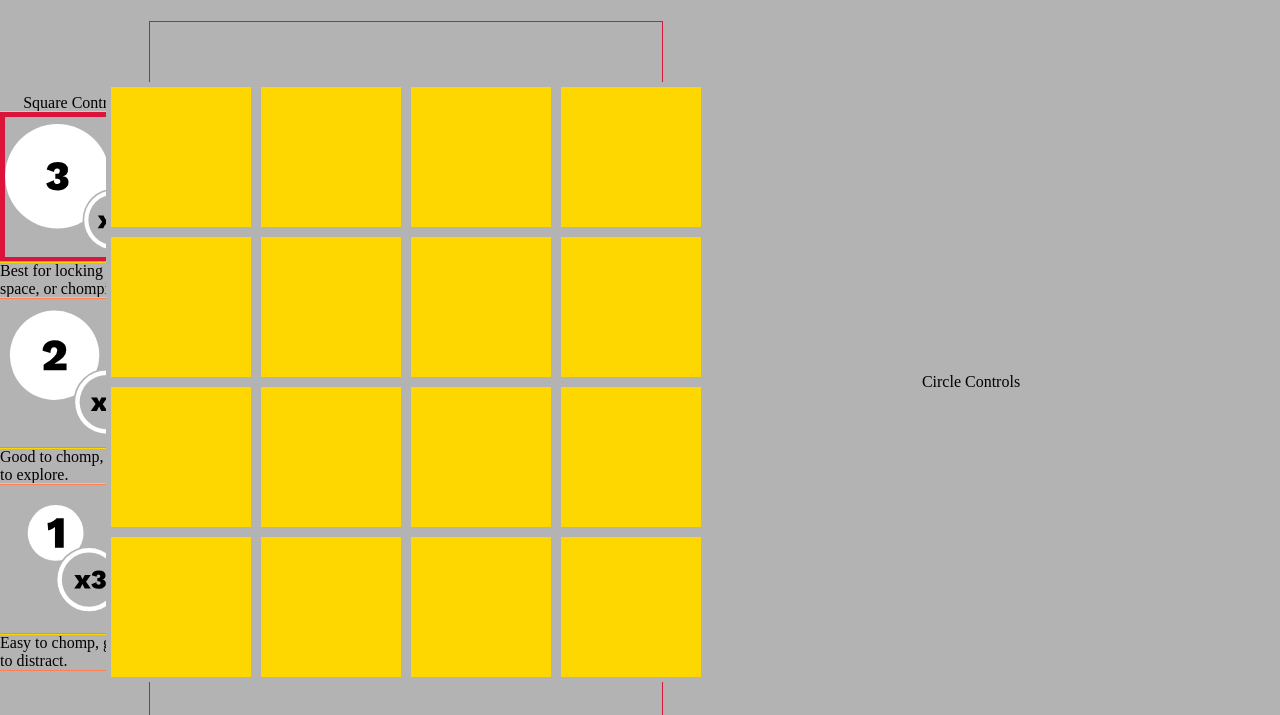
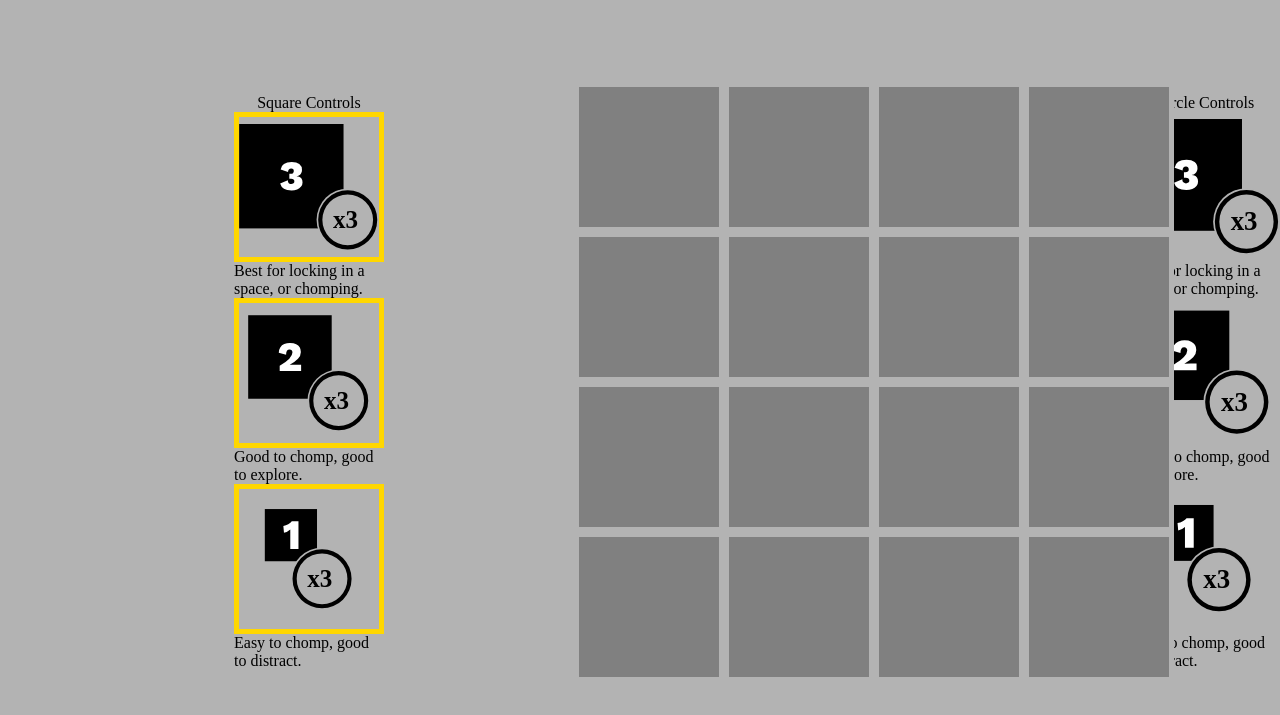
Before and after one commit to PatrickDePuydt/Chomp, a website: page src/index.html in a window 1280 px wide. Both pictures are taken after a click on the element "Chomp". Shown: the part 65-780 px from the top of the page. Drawn offline with Linux system fonts and the light colour scheme.

Commit message:
main: Clean up styles, prepare for re-wiring

```diff
--- a/src/css/base.css
+++ b/src/css/base.css
@@ -5,7 +5,7 @@
 :root {
   /* Swatches */
   --brixton: #B3B3B3;
-  --cold: gold;
+  --cold: grey;
   --kinder: dodgerblue;
   --glow: #CDC7E5;
 
--- a/src/css/components/bg-switcher.css
+++ b/src/css/components/bg-switcher.css
@@ -1,3 +1,2 @@
 [data-component='bg-switcher']  {
-  border: 5px solid crimson !important;
 }
--- a/src/css/components/class-switcher.css
+++ b/src/css/components/class-switcher.css
@@ -1,6 +1,4 @@
-[data-component='class-switcher'] [data-component='switcher-header'] {
-  /* border: 5px solid gold; */
-}
+[data-component='class-switcher'] [data-component='switcher-header'] {}
 
 [data-component='class-switcher'] [data-component='switcher-control'] {
   transition: var(--transition);
@@ -14,10 +12,32 @@
   transform: translateX(85vw);
 }
 
+/* Swell */
+
 [data-component='class-switcher'] [data-component='switcher-control'].SWELL {
   flex: 3;
 }
 
+[data-component='class-switcher'] [data-component='switcher-control'].SWELL button {
+  /* transform: scale(1); */
+  border: 5px solid gold;
+}
+
+[data-component='class-switcher'] [data-component='switcher-control'].SWELL [data-target="piece_directions"] {
+  /* display: flex; */
+}
+
+/* Recede */
+
 [data-component='class-switcher'] [data-component='switcher-control'].RECEDE {
   flex: 1;
 }
+
+[data-component='class-switcher'] [data-component='switcher-control'].RECEDE button {
+  /* transform: scale(.5); */
+  border: 5px solid crimson;
+}
+
+[data-component='class-switcher'] [data-component='switcher-control'].RECEDE [data-target="piece_directions"] {
+  /* display: none; */
+}
--- a/src/css/controls.css
+++ b/src/css/controls.css
@@ -1,7 +1,6 @@
 /* General */
 
 [data-feature='chomp'] [data-selector='piece'] {
-  outline: 1px solid gold;
   border: none;
   width: var(--cell-size);
   height: var(--cell-size);
@@ -10,12 +9,11 @@
 }
 
 [data-feature='chomp'] [data-target='piece_directions'] {
-  outline: 1px solid coral;
   width: var(--cell-size);
 }
 
 [data-feature='chomp'] [data-family='x3'] {
-  background: url("../images/circle/circle-04.svg");
+  background: url("../images/square/square-04.svg");
   background-repeat: no-repeat;
   background-position-x: center;
   background-position-y: center;
@@ -23,7 +21,7 @@
 }
 
 [data-feature='chomp'] [data-family='x2'] {
-  background: url("../images/circle/circle-05.svg");
+  background: url("../images/square/square-05.svg");
   background-repeat: no-repeat;
   background-position-x: center;
   background-position-y: center;
@@ -31,7 +29,7 @@
 }
 
 [data-feature='chomp'] [data-family='x1'] {
-  background: url("../images/circle/circle-06.svg");
+  background: url("../images/square/square-06.svg");
   background-repeat: no-repeat;
   background-position-x: center;
   background-position-y: center;
--- a/src/css/layout.css
+++ b/src/css/layout.css
@@ -14,5 +14,4 @@
   justify-items: center;
   align-items: center;
   grid-template-columns: repeat(4, auto);
-  outline: 1px solid crimson;
 }
--- a/src/index.html
+++ b/src/index.html
@@ -140,9 +140,35 @@
       <article
         data-target="side-control"
         data-component="switcher-control"
-        class="lay_full_height RECEDE"
+        class="lay_full_height"
       >
         <aside>Circle Controls</aside>
+        <aside class="lay_flex_center">
+          <div data-container="control">
+            <button
+              data-selector="piece"
+              data-family="x3"
+              data-component="bg-switcher"
+            >
+              3
+            </button>
+            <div data-target="piece_directions">
+              Best for locking in a space, or chomping.
+            </div>
+          </div>
+          <div data-container="control">
+            <button data-selector="piece" data-family="x2">2</button>
+            <div data-target="piece_directions">
+              Good to chomp, good to explore.
+            </div>
+          </div>
+          <div data-container="control">
+            <button data-selector="piece" data-family="x1">1</button>
+            <div data-target="piece_directions">
+              Easy to chomp, good to distract.
+            </div>
+          </div>
+        </aside>
       </article>
     </main>
   </body>
--- a/src/js/components/class-switcher.js
+++ b/src/js/components/class-switcher.js
@@ -5,13 +5,31 @@
 const lilySidebar = document.querySelector("[data-component='class-switcher'] [data-kitten='LILY']");
 
 const modifyHeader = () => switcherHeader.classList.toggle("SWITCH");
-const swellSidebar = () => lunaSidebar.classList.toggle("SWELL");
-const recedeSidebar = () => lilySidebar.classList.toggle("RECEDE");
+
+const swell = (element) => {
+  console.log(element.classList.contains("RECEDE"));
+
+  if (element.classList.contains("RECEDE")) {
+    console.log(`1`);
+    elememnt.classList.remove("RECEDE");
+  }
+
+  element.classList.add("SWELL");
+}
+
+const recede = (element) => {
+
+  if (element.classList.contains("SWELL")) {
+    element.classList.remove("SWELL");
+  }
+  element.classList.add("RECEDE");
+}
+
 
 const toggleClass = (event) => {
   modifyHeader();
-  swellSidebar();
-  recedeSidebar();
+  swell(event.target);
+  recede(event.target);
 }
 
 
```
